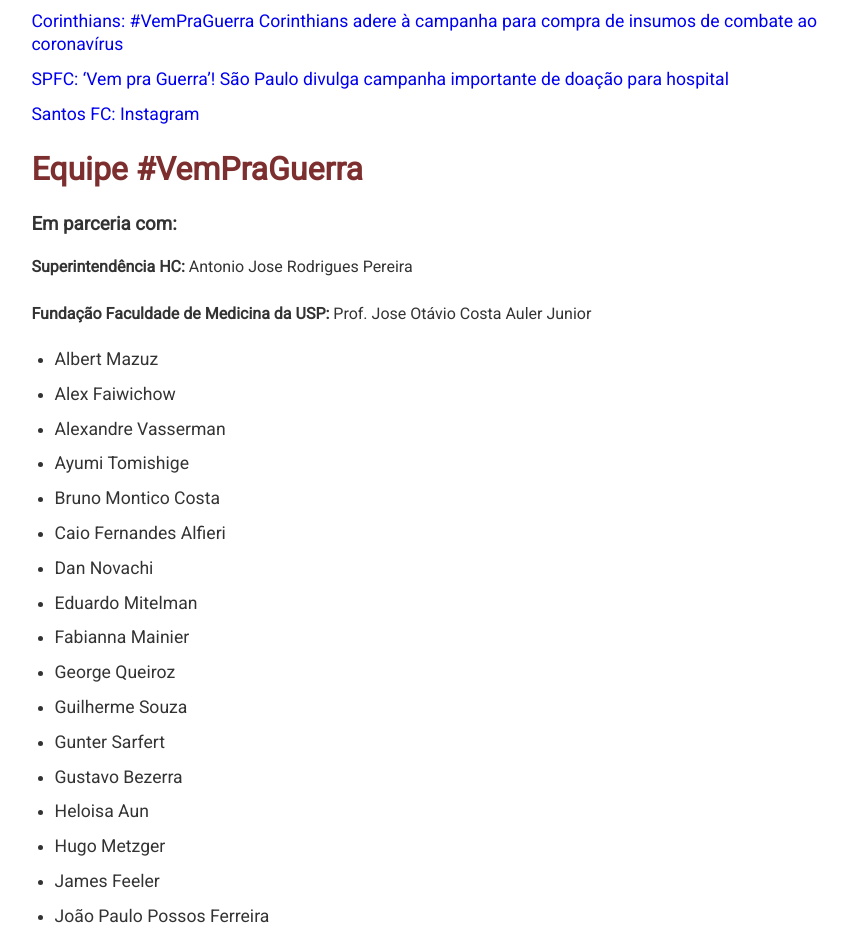
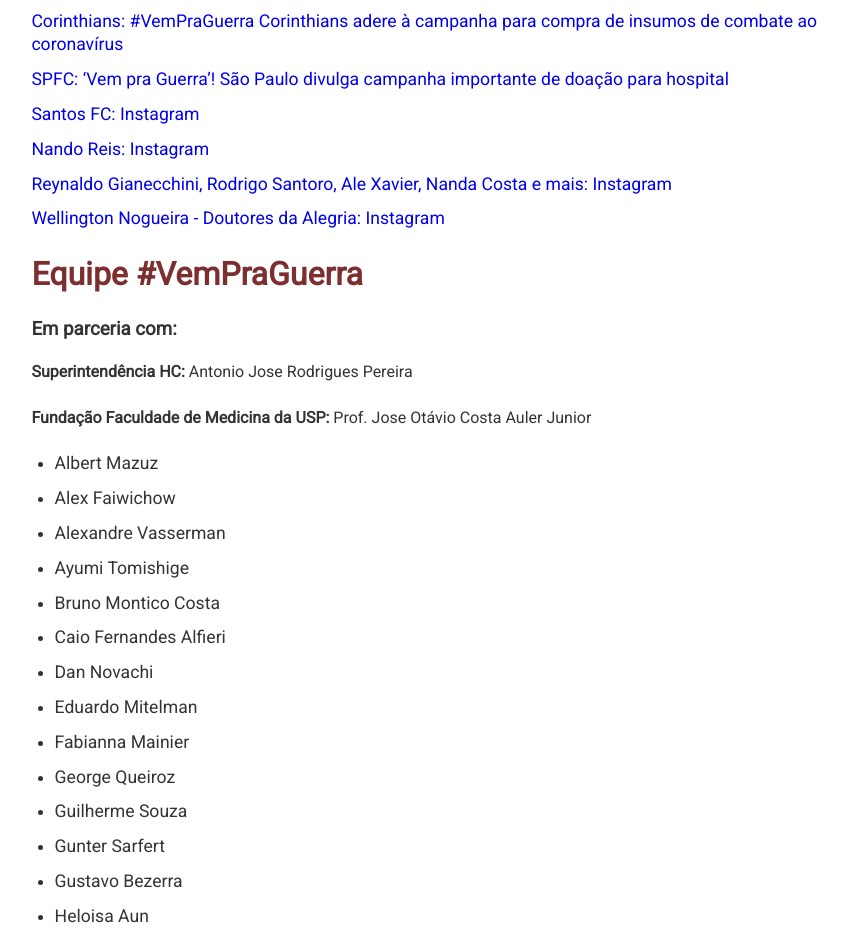
Before and after one commit to thiagomurakami/vempraguerra-hotsite, a Gatsby site: page / in a window 1280 px wide. Shown: the part 3780-4715 px from the top of the page, without its empty margins (176-1024 px from the left). Built offline with nearby package versions, Linux system fonts and the light colour scheme; Gatsby itself is replaced by a stand-in of ours; no server answers.

Commit message:
Update supporters

```diff
--- a/src/components/News.js
+++ b/src/components/News.js
@@ -203,6 +203,36 @@
           Santos FC: Instagram
         </a>
       </li>
+      <li>
+        <a
+          href="https://www.instagram.com/p/B-M8oMRhlKy/"
+          target="_blank"
+          rel="noopener noreferrer"
+          style={{ textDecoration: 'none' }}
+        >
+          Nando Reis: Instagram
+        </a>
+      </li>
+      <li>
+        <a
+          href="https://www.instagram.com/stories/highlights/18134193082012148/"
+          target="_blank"
+          rel="noopener noreferrer"
+          style={{ textDecoration: 'none' }}
+        >
+          Reynaldo Gianecchini, Rodrigo Santoro, Ale Xavier, Nanda Costa e mais: Instagram
+        </a>
+      </li>
+      <li>
+        <a
+          href="https://www.instagram.com/p/B-aQa-5HCAY/"
+          target="_blank"
+          rel="noopener noreferrer"
+          style={{ textDecoration: 'none' }}
+        >
+          Wellington Nogueira - Doutores da Alegria: Instagram
+        </a>
+      </li>
     </ul>
   </section>
 )
```
